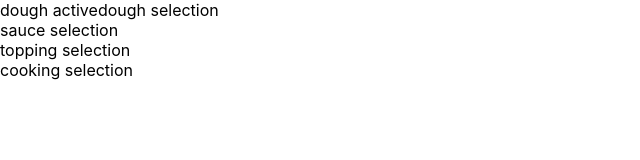
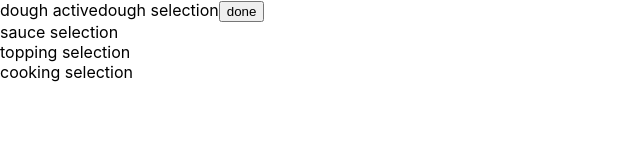
Before and after one commit to richpjames/pizza-factory, a React (Vite) app: page / in a window 1280 px wide. Shown: the top 160 px of the page, without its empty margins (0-640 px from the left). Built offline with nearby package versions, Linux system fonts and the light colour scheme.

Commit message:
make dough component call onDone callback when button in component is clicked

```diff
--- a/src/components/Dough.tsx
+++ b/src/components/Dough.tsx
@@ -5,11 +5,12 @@ interface DoughProps {
   onDone: () => void;
 }
 
-export const Dough: React.FC<DoughProps> = ({ active }) => {
+export const Dough: React.FC<DoughProps> = ({ active, onDone }) => {
   return (
     <div data-state={active}>
       {active && "dough active"}
       dough selection
+      <button onClick={onDone}>done</button>
     </div>
   );
 };
```
Also changed, not shown: 1 other file (tests, documents, lock files or other folders).
